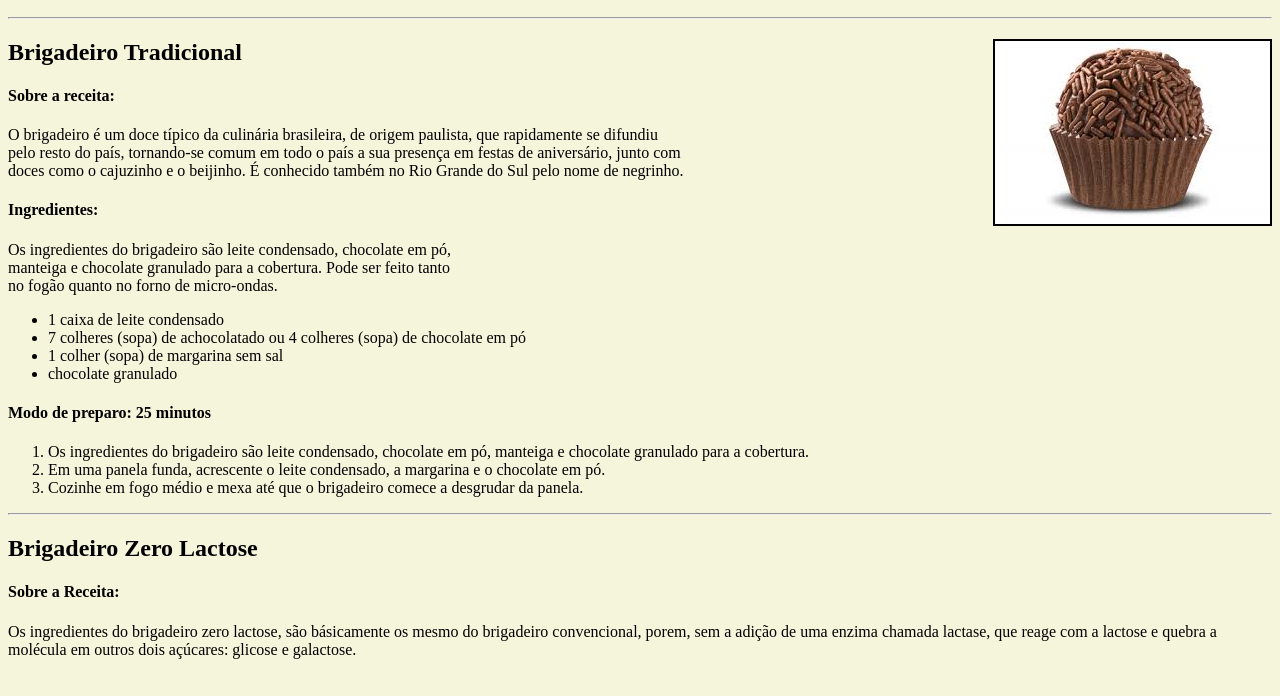
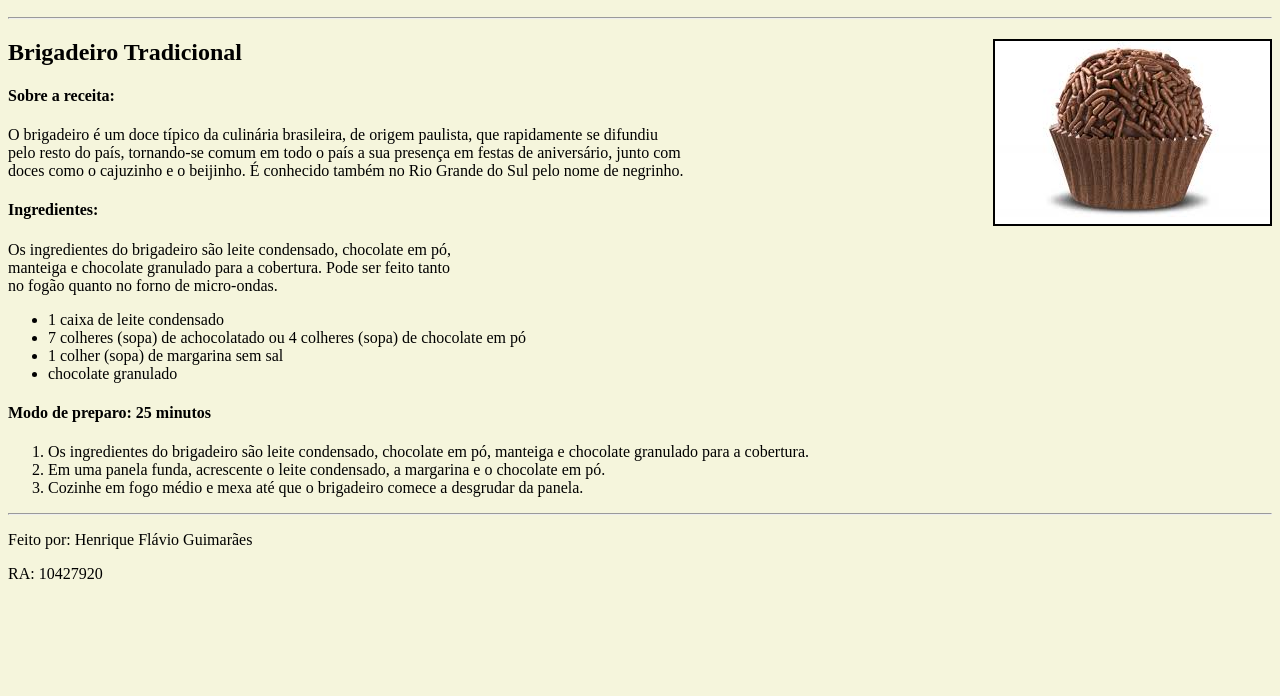
Before and after one commit to Henrique8000/web-mackenzie, a plain HTML site: page tarefasMack/receita.html in a window 1280 px wide. Shown: the part 104-800 px from the top of the page. Drawn offline with Linux system fonts and the light colour scheme.

Commit message:
organizando o repositorio em pastas

```diff
--- a/receita.html
+++ b/tarefasMack/receita.html
@@ -14,6 +14,10 @@
                 display: block;
                 border: 2px solid black;
             }
+
+            img{
+
+            }
         </style>
 
     </head>
@@ -22,13 +26,13 @@
 
 
 
-        <div>
+        <header>
 
             <h1>Receitas de Doces </h1>
             <h3><u>Receitas com e sem lactose!!!</u></h3>
             <hr>
 
-        </div>
+        </header>
 
         <div>
 
@@ -86,19 +90,10 @@
 
         </div>
 
-        <div>
-
-            <h2>Brigadeiro Zero Lactose</h2>
-            <h4>Sobre a Receita:</h4>
-
-            <p>
-                Os ingredientes do brigadeiro zero lactose, são básicamente os mesmo do brigadeiro convencional, porem,
-                sem a adição de uma enzima chamada lactase, que reage com a lactose e quebra a molécula em outros dois
-                açúcares: glicose e galactose.
-            </p>
-
-        </div>
-
+        <footer>
+            <p>Feito por: Henrique Flávio Guimarães</p>
+            <p>RA: 10427920</p>
+        </footer>
     </body>
 
 </html>
```
Also changed, not shown: tarefasMack/brigadeiro-zero.jpg (added), tarefasMack/formulario.html (renamed from formulario.html), tarefasMack/henrique-foto2.jpg (renamed from henrique-foto2.jpg), tarefasMack/henrique.html (renamed from henrique.html), tarefasMack/images.jpg (renamed from images.jpg), tarefasMack/index.html (renamed from index.html), tarefasMack/miojo.jpg (added), tarefasMack/receita_teste.html (renamed from receita_teste.html), tarefasMack/tabela_nutricional.html (renamed from tabela_nutricional.html), tarefasMack/teste.html (renamed from teste.html).
